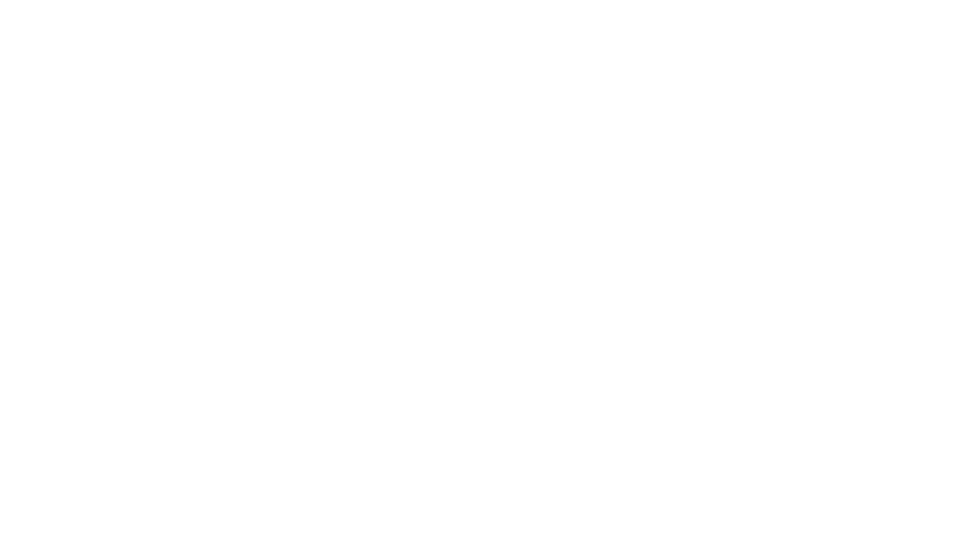
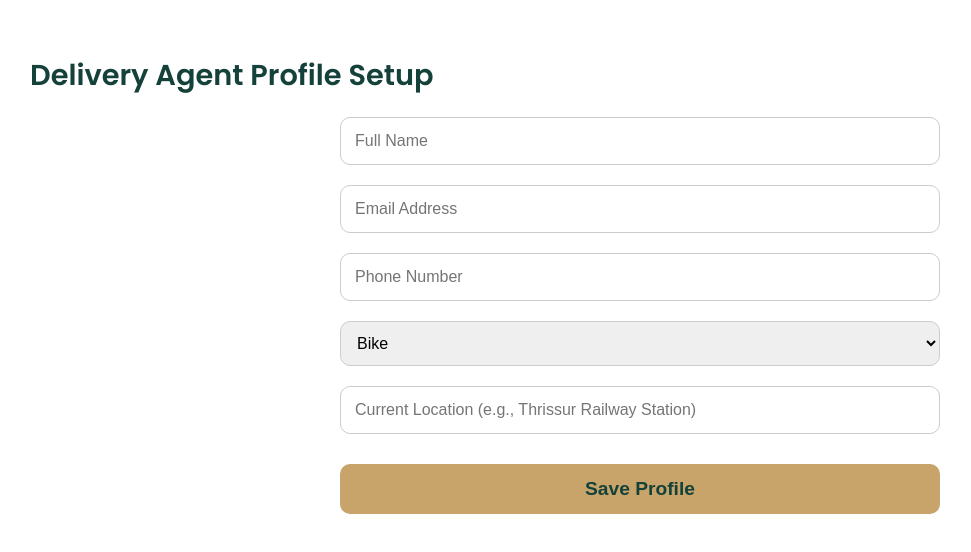
Before and after one commit to Mariya-004/AroundU, a React (Create React App) app in the folder frontend/: page /deliveryagent-setprofile in a window 1280 px wide. Before the commit this address had no page. Shown: the top 552 px of the page, without its empty margins (0-971 px from the left). Built offline with nearby package versions, Linux system fonts and the light colour scheme.

Commit message:
added ui for deliveryagentprofile

```diff
--- a/frontend/src/App.js
+++ b/frontend/src/App.js
@@ -7,6 +7,7 @@ import CustomerDashboard from "./pages/customerdashboard";
 import ShopkeeperDashboard from "./pages/shopkeeperdashboard";
 import DeliveryAgentDashboard from "./pages/deliveryagentdashboard";
 import ShopkeeperProfileSetup from "./pages/shopkeepersetprofile";
+import DeliveryAgentProfileSetup from "./pages/deliveryagentsetprofile";
 function App() {
   return (
     <Router>
@@ -18,6 +19,7 @@ function App() {
         <Route path="/shopkeeper-dashboard" element={<ShopkeeperDashboard />} />
         <Route path="/delivery-dashboard" element={<DeliveryAgentDashboard />} />
         <Route path="/shopkeeper-setup-profile" element={<ShopkeeperProfileSetup />} />
+        <Route path="/deliveryagent-setprofile" element={<DeliveryAgentProfileSetup />} />
         {/* ...other routes... */}
       </Routes>
     </Router>
--- a/frontend/src/pages/deliveryagentdashboard.jsx
+++ b/frontend/src/pages/deliveryagentdashboard.jsx
@@ -1,6 +1,9 @@
 import React from "react";
+import { useNavigate } from "react-router-dom";
 
 export default function DeliveryAgentDashboard() {
+  const navigate = useNavigate();
+
   const stats = {
     todaysEarnings: "$45.50",
     totalDeliveries: 21,
@@ -23,6 +26,21 @@ export default function DeliveryAgentDashboard() {
   return (
     <div style={{ background: "#fff", minHeight: "100vh", padding: "30px", fontFamily: "Poppins, sans-serif", color: "#144139" }}>
       <h2 style={{ fontSize: "1.8rem", marginBottom: "20px" }}>Delivery Agent Dashboard</h2>
+
+      {/* Set Profile Button */}
+      <div style={{ marginBottom: "20px" }}>
+        <button
+          style={{
+            ...actionBtnStyle,
+            background: "#C8A46B",
+            color: "#144139",
+            marginBottom: "10px"
+          }}
+          onClick={() => navigate("/deliveryagent-setprofile")}
+        >
+          Set Profile
+        </button>
+      </div>
 
       {/* Stats */}
       <div style={{ display: "flex", gap: "20px", flexWrap: "wrap", marginBottom: "30px" }}>
--- /dev/null
+++ b/frontend/src/pages/deliveryagentsetprofile.jsx
@@ -0,0 +1,126 @@
+import React, { useState } from "react";
+
+export default function DeliveryAgentProfileSetup() {
+  const [formData, setFormData] = useState({
+    fullName: "",
+    email: "",
+    phoneNumber: "",
+    vehicleType: "Bike",
+    currentLocation: "", // address string or [lon, lat]
+  });
+
+  const [message, setMessage] = useState("");
+
+  const handleChange = (e) => {
+    const { name, value } = e.target;
+    setFormData((prev) => ({ ...prev, [name]: value }));
+  };
+
+  const handleSubmit = async (e) => {
+    e.preventDefault();
+    setMessage("");
+
+    try {
+      const token = localStorage.getItem("token");
+      const res = await fetch("https://asia-south1-aroundu-473113.cloudfunctions.net/deliveryagent-profile", {
+        method: "POST",
+        headers: {
+          "Content-Type": "application/json",
+          Authorization: `Bearer ${token}`,
+        },
+        body: JSON.stringify(formData),
+      });
+
+      const data = await res.json();
+      if (!res.ok) {
+        setMessage(data.msg || "Failed to update profile");
+      } else {
+        setMessage(data.msg);
+      }
+    } catch (err) {
+      setMessage("Server error");
+    }
+  };
+
+  return (
+    <div style={{ background: "#fff", minHeight: "100vh", padding: "30px", fontFamily: "Poppins, sans-serif", color: "#144139" }}>
+      <h2 style={{ fontSize: "1.8rem", marginBottom: "20px" }}>Delivery Agent Profile Setup</h2>
+
+      <form onSubmit={handleSubmit} style={{ maxWidth: "600px", margin: "0 auto", display: "flex", flexDirection: "column", gap: "20px" }}>
+        <input
+          type="text"
+          name="fullName"
+          placeholder="Full Name"
+          value={formData.fullName}
+          onChange={handleChange}
+          required
+          style={inputStyle}
+        />
+        <input
+          type="email"
+          name="email"
+          placeholder="Email Address"
+          value={formData.email}
+          onChange={handleChange}
+          required
+          style={inputStyle}
+        />
+        <input
+          type="text"
+          name="phoneNumber"
+          placeholder="Phone Number"
+          value={formData.phoneNumber}
+          onChange={handleChange}
+          required
+          style={inputStyle}
+        />
+        <select
+          name="vehicleType"
+          value={formData.vehicleType}
+          onChange={handleChange}
+          required
+          style={{ ...inputStyle, padding: "12px" }}
+        >
+          <option value="Bike">Bike</option>
+          <option value="Scooter">Scooter</option>
+          <option value="Car">Car</option>
+          <option value="Van">Van</option>
+        </select>
+        <input
+          type="text"
+          name="currentLocation"
+          placeholder="Current Location (e.g., Thrissur Railway Station)"
+          value={formData.currentLocation}
+          onChange={handleChange}
+          required
+          style={inputStyle}
+        />
+
+        {message && <p style={{ color: message.includes("successfully") ? "green" : "red" }}>{message}</p>}
+
+        <button type="submit" style={submitBtnStyle}>
+          Save Profile
+        </button>
+      </form>
+    </div>
+  );
+}
+
+const inputStyle = {
+  padding: "14px",
+  fontSize: "1rem",
+  borderRadius: "10px",
+  border: "1px solid #ccc",
+};
+
+const submitBtnStyle = {
+  padding: "14px",
+  fontSize: "1.2rem",
+  borderRadius: "10px",
+  background: "#C8A46B",
+  color: "#144139",
+  fontWeight: "bold",
+  cursor: "pointer",
+  border: "none",
+  marginTop: "10px",
+};
```
